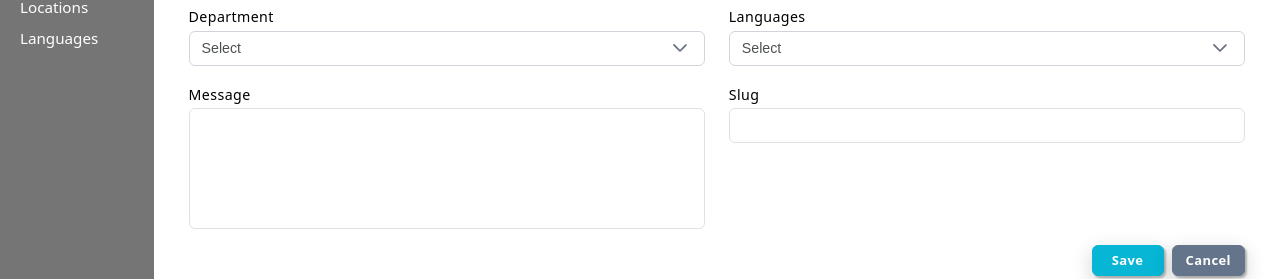
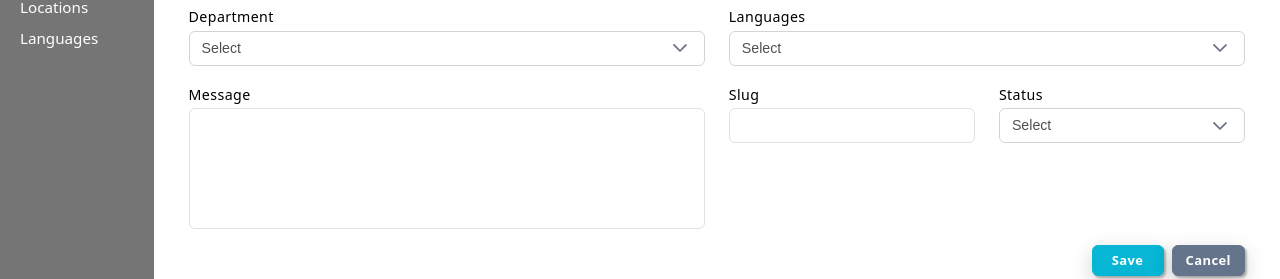
Before and after one commit to zaib-kestates/kestates-admin-portal, a React (Create React App) app: page /teams/add in a window 1280 px wide. Shown: the part 396-675 px from the top of the page. Built offline with nearby package versions, Linux system fonts and the light colour scheme; no server answers; a web font is replaced by a local one.

Commit message:
Implements active status in teams

```diff
--- a/src/App.css
+++ b/src/App.css
@@ -94,7 +94,7 @@ table td {
   color: #4d5053;
   font-size: 14px;
   padding: 15px 1rem;
-  vertical-align: baseline;
+  vertical-align: top;
 }
 
 table th {
@@ -180,3 +180,10 @@ div.alert {
   display: block;
   font-size: 15px;
 }
+
+.dv-image-template img {
+  border-radius: 50%;
+  height: 38px;
+  margin-right: 9px;
+  width: 18%;
+}
--- a/src/components/Teams/Add.jsx
+++ b/src/components/Teams/Add.jsx
@@ -6,11 +6,13 @@ import { Dropdown } from "primereact/dropdown";
 import { MultiSelect } from "primereact/multiselect";
 import { Image } from "primereact/image";
 import { Button } from "primereact/button";
+
 import useFetchDepartments from "../../hooks/useFetchDepartments";
 import useFetchLanguages from "../../hooks/useFetchLanguages";
 import ProfilePicture from "../../assets/user-prof.png";
 import { saveData } from "../../services/Team";
 import { teamObject } from "../../constants";
+import { STATUS } from "../../constants/common";
 import { populateFormData } from "../../helpers";
 import Errors from "../Layouts/Errors";
 
@@ -193,7 +195,7 @@ function AddTeam() {
               onChange={updateState}
             ></InputTextarea>
           </div>
-          <div className="col-md-6 mt-2 pt-2">
+          <div className="col-md-3 mt-2 pt-2">
             <label htmlFor="slug" className="control-label">
               Slug
             </label>
@@ -204,6 +206,18 @@ function AddTeam() {
               value={team.slug}
               onChange={updateState}
             ></InputText>
+          </div>
+          <div className="col-md-3 mt-2 pt-2">
+            <label htmlFor="status" className="control-label">Status</label>
+            <Dropdown
+              id="status"
+              name="status"
+              options={STATUS}
+              className="w-full md:w-14rem"
+              placeholder="Select"
+              value={team.status}
+              onChange={updateState}
+            ></Dropdown>
           </div>
         </div>
 
--- a/src/components/Teams/Edit.jsx
+++ b/src/components/Teams/Edit.jsx
@@ -11,6 +11,7 @@ import { getData, updateData } from "../../services/Team";
 import useFetchDepartments from "../../hooks/useFetchDepartments";
 import useFetchLanguages from "../../hooks/useFetchLanguages";
 import { populateFormData } from "../../helpers";
+import { STATUS } from "../../constants/common";
 import Errors from "../Layouts/Errors";
 
 function EditTeam() {
@@ -64,7 +65,7 @@ function EditTeam() {
       });
     } catch (error) {
       setErrors(error.response.data.messages);
-      window.scrollTo(0,0);
+      window.scrollTo(0, 0);
     }
   };
 
@@ -83,7 +84,7 @@ function EditTeam() {
   if (!team) return;
   return (
     <>
-     {/* Header */}
+      {/* Header */}
       <label className="page-header">Edit Team</label>
 
       {/* Errors */}
@@ -135,7 +136,6 @@ function EditTeam() {
               </div>
             </div>
           </div>
-
           <div className="col-md-6 mt-2 pt-2">
             <label htmlFor="email" className="control-label">
               Email
@@ -205,7 +205,7 @@ function EditTeam() {
               onChange={updateState}
             ></InputTextarea>
           </div>
-          <div className="col-md-6 mt-2 pt-2">
+          <div className="col-md-3 mt-2 pt-2">
             <label htmlFor="slug" className="control-label">
               Slug
             </label>
@@ -216,6 +216,20 @@ function EditTeam() {
               value={team.slug}
               onChange={updateState}
             ></InputText>
+          </div>
+          <div className="col-md-3 mt-2 pt-2">
+            <label htmlFor="status" className="control-label">
+              Status
+            </label>
+            <Dropdown
+              id="status"
+              name="status"
+              options={STATUS}
+              className="w-full md:w-14rem"
+              placeholder="Select"
+              value={team.status}
+              onChange={updateState}
+            ></Dropdown>
           </div>
         </div>
 
--- a/src/components/Teams/index.jsx
+++ b/src/components/Teams/index.jsx
@@ -24,6 +24,13 @@ function Team() {
       </a>
     );
   };
+
+  const nameTemplate = (team) => {
+    return <div className='d-flex align-items-center dv-image-template'>
+      <img src={team.picture} />
+      <label>{team.name}</label>
+    </div>
+  }
 
   // Handle cancel metadata
   const handleCancel = (e, isSave = false) => {
@@ -73,6 +80,7 @@ function Team() {
 
       {/* Table */}
       <DataTable value={teams} stripedRows paginator rows={10}>
+        <Column header="Name" body={nameTemplate} />
         {TeamColumns.map((column, index) => (
           <Column
             key={column.field}
--- a/src/constants.js
+++ b/src/constants.js
@@ -1,164 +1,160 @@
 exports.TeamColumns = [
   {
-    header: 'Name',
-    field: 'name',
+    header: "Title",
+    field: "title",
   },
   {
-    header: 'Title',
-    field: 'title',
+    header: "Email",
+    field: "email",
   },
   {
-    header: 'Email',
-    field: 'email',
+    header: "Department",
+    field: "Department.name",
   },
   {
-    header: 'Contact Number',
-    field: 'contact_number',
-  },
-  {
-    header: 'Department',
-    field: 'Department.name',
+    header: "Status",
+    field: "status",
   },
 ];
 
 exports.BlogColumns = [
   {
-    header: 'Title',
-    field: 'title',
-    width: '20%',
+    header: "Title",
+    field: "title",
+    width: "20%",
   },
   {
-    header: 'Caption',
-    field: 'caption',
-    width: '45%',
+    header: "Caption",
+    field: "caption",
+    width: "45%",
   },
   {
-    header: 'Category',
-    field: 'BlogCategory.name',
-    width: '15%',
+    header: "Category",
+    field: "BlogCategory.name",
+    width: "15%",
   },
   {
-    header: 'Slug',
-    field: 'slug',
-    width: '12%',
+    header: "Slug",
+    field: "slug",
+    width: "12%",
   },
 ];
 
 exports.BlogCategoryColumns = [
   {
-    header: 'Name',
-    field: 'name',
+    header: "Name",
+    field: "name",
   },
 ];
 
 exports.PartnerColumns = [
   {
-    header: 'Name',
-    field: 'name',
-    width: '15%',
+    header: "Name",
+    field: "name",
+    width: "15%",
   },
   {
-    header: 'Url',
-    field: 'url',
-    width: '35%',
+    header: "Url",
+    field: "url",
+    width: "35%",
   },
 ];
 
 exports.DepartmentColumns = [
   {
-    header: 'Name',
-    field: 'name',
-    width: '15%',
+    header: "Name",
+    field: "name",
+    width: "15%",
   },
   {
-    header: 'Sorting Priority',
-    field: 'sorting_priority',
-    width: '35%',
+    header: "Sorting Priority",
+    field: "sorting_priority",
+    width: "35%",
   },
 ];
 
 exports.LocationColumns = [
   {
-    header: 'Name',
-    field: 'name',
-    width: '15%',
+    header: "Name",
+    field: "name",
+    width: "15%",
   },
   {
-    header: 'State',
-    field: 'State.name',
-    width: '35%',
+    header: "State",
+    field: "State.name",
+    width: "35%",
   },
 ];
 
 exports.LanguageColumns = [
   {
-    header: 'Code',
-    field: 'code',
-    width: '15%',
+    header: "Code",
+    field: "code",
+    width: "15%",
   },
   {
-    header: 'Name',
-    field: 'name',
-    width: '35%',
+    header: "Name",
+    field: "name",
+    width: "35%",
   },
 ];
 
 exports.homeObject = {
   metadata: {
-    title: '',
-    header: '',
-    description: '',
+    title: "",
+    header: "",
+    description: "",
   },
 };
 
 exports.teamObject = {
   file: null,
-  name: '',
-  title: '',
-  message: '',
-  email: '',
-  contact_number: '',
-  slug: '',
-  DepartmentId: '',
+  name: "",
+  title: "",
+  message: "",
+  email: "",
+  contact_number: "",
+  slug: "",
+  DepartmentId: "",
   LanguageIds: [],
 };
 
 exports.blogTemplate = {
-  title: '',
-  caption: '',
-  description: '',
-  slug: '',
-  BlogCategoryId: '',
+  title: "",
+  caption: "",
+  description: "",
+  slug: "",
+  BlogCategoryId: "",
 };
 
 exports.partnerTemplate = {
-  file: '',
-  name: '',
-  url: '',
+  file: "",
+  name: "",
+  url: "",
 };
 
 exports.departmentTemplate = {
-  name: '',
-  sorting_priority: '',
+  name: "",
+  sorting_priority: "",
 };
 
 exports.locationTemplate = {
-  name: '',
-  stateId: '',
+  name: "",
+  stateId: "",
 };
 
 exports.languageTemplate = {
-  code: '',
-  name: '',
+  code: "",
+  name: "",
 };
 
 exports.aboutUsTemplate = {
-  about: '',
-  team: '',
+  about: "",
+  team: "",
   metadata: {
-    title: '',
-    header: '',
-    description: '',
+    title: "",
+    header: "",
+    description: "",
   },
 };
 
--- /dev/null
+++ b/src/constants/common.jsx
@@ -0,0 +1 @@
+exports.STATUS = ['Active', 'Inactive'];
```
Also changed, not shown: src/constants/properties.jsx (line endings or trailing spaces).
